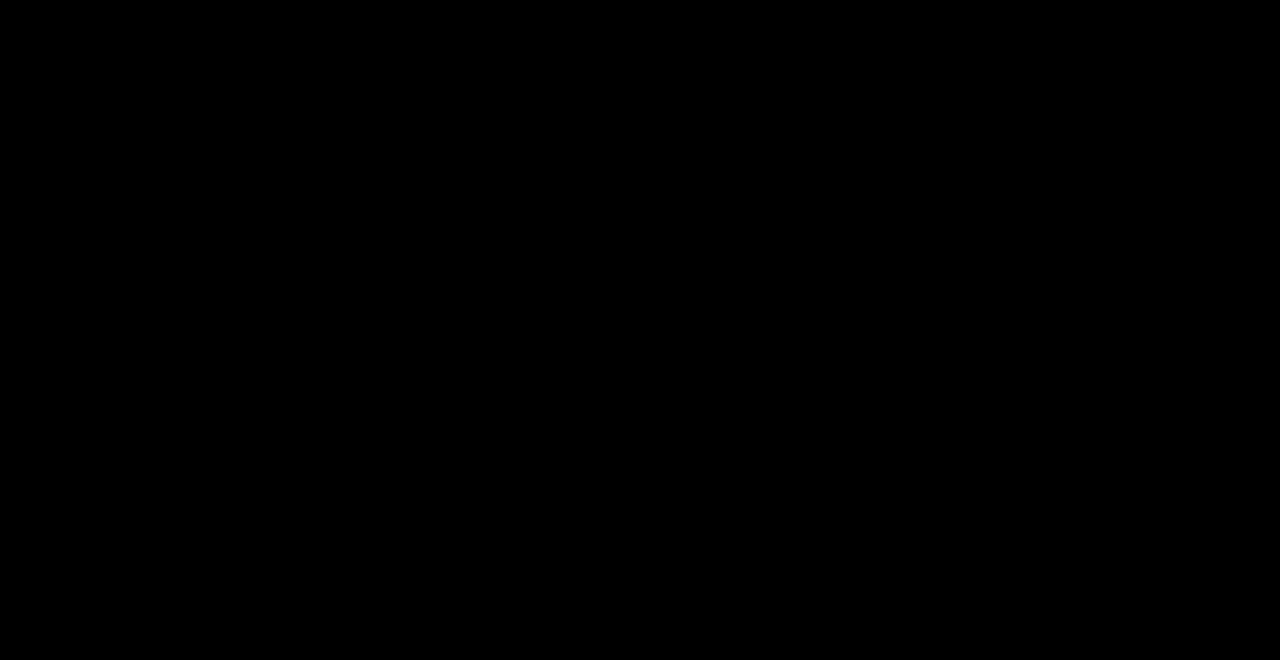
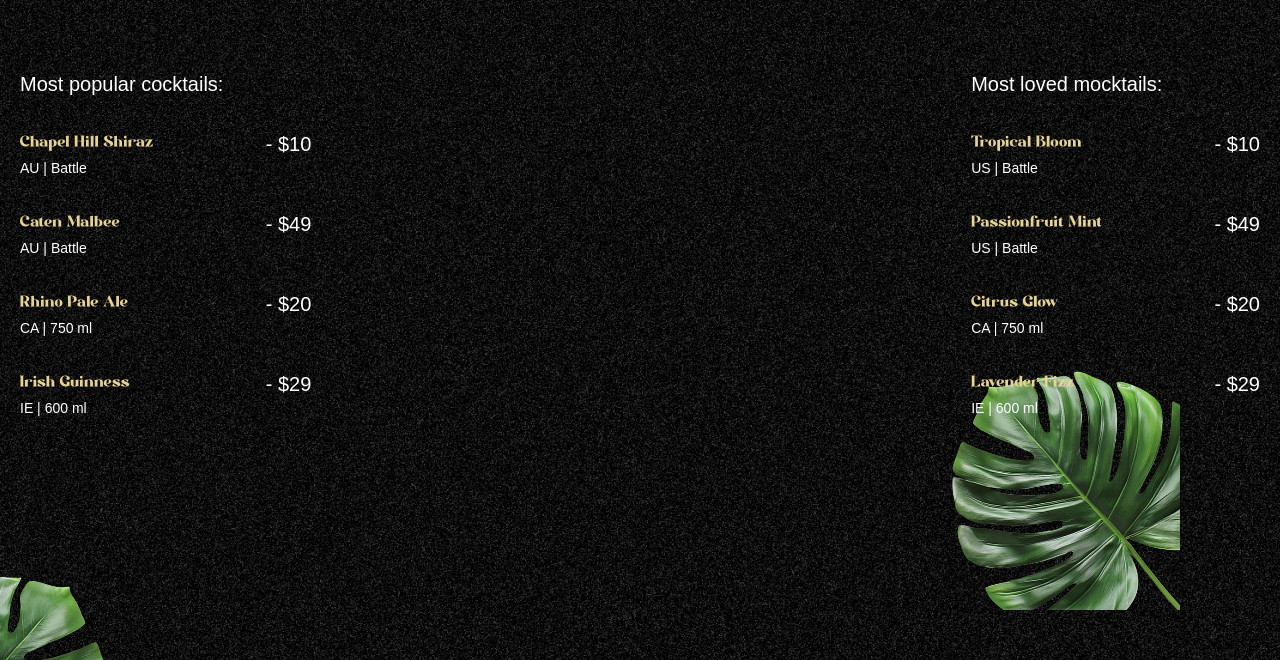
Before and after one commit to kenny459/gsap_project, a React (Vite) app: page / in a window 1280 px wide. Shown: the part 890-1550 px from the top of the page. Built offline with nearby package versions, Linux system fonts and the light colour scheme; a web font is replaced by a local one.

Commit message:
Implemented Cocktails

```diff
--- a/src/App.jsx
+++ b/src/App.jsx
@@ -4,6 +4,7 @@
 import Hero from './Components/Hero'
 import gsap from 'gsap'
 import { SplitText,ScrollTrigger } from 'gsap/all'
+import Cocktails from './Components/Cocktails'
 
  gsap.registerPlugin(ScrollTrigger,SplitText)
 
@@ -15,7 +16,7 @@
    <main>
     <Navbar/>
     <Hero/>
-    <div className='h-dvh bg-black'></div>
+    <Cocktails/>
    </main>
 
   )
--- /dev/null
+++ b/src/Components/Cocktails.jsx
@@ -0,0 +1,80 @@
+import { useGSAP } from '@gsap/react'
+import React from 'react'
+import gsap from 'gsap'
+import { cocktailLists, mockTailLists } from '../../constants'
+
+const Cocktails = () => {
+     useGSAP(() => {
+      const parallexTimeline =  gsap.timeline({
+            scrollTrigger:{
+                trigger: '#cocktails',
+                start: 'top 30%',
+                end: 'bottom 80%',
+                scrub:true
+            }
+        })
+
+        parallexTimeline
+        .from("#c-left-leaf", {
+            y: 100,
+            x: -100
+        })
+
+        .from("#c-right-leaf", {
+            y: -100,
+            x: -100
+        })
+     })
+
+  return (
+    <section>
+
+         <section id="cocktails" className="noisy">
+	 <img src="/images/cocktail-left-leaf.png" alt="l-leaf" id="c-left-leaf" />
+	 <img src="/images/cocktail-right-leaf.png" alt="r-leaf" id="c-right-leaf" />
+
+	 <div className="list">
+		<div className="popular">
+		 <h2>Most popular cocktails:</h2>
+
+		 <ul>
+			{cocktailLists.map(({ name, country, detail, price }) => (
+			 <li key={name}>
+				<div className="md:me-28">
+				 <h3>{name}</h3>
+				 <p>{country} | {detail}</p>
+				</div>
+				<span>- {price}</span>
+			 </li>
+			))}
+		 </ul>
+		</div>
+
+		<div className="loved">
+		 <h2>Most loved mocktails:</h2>
+
+		 <ul>
+			{mockTailLists.map(({ name, country, detail, price }) => (
+			 <li key={name}>
+				<div className="me-28">
+				 <h3>{name}</h3>
+				 <p>{country} | {detail}</p>
+				</div>
+				<span>- {price}</span>
+			 </li>
+			))}
+		 </ul>
+		</div>
+	 </div>
+	</section>
+
+
+
+
+
+
+    </section>
+  )
+}
+
+export default Cocktails
```
